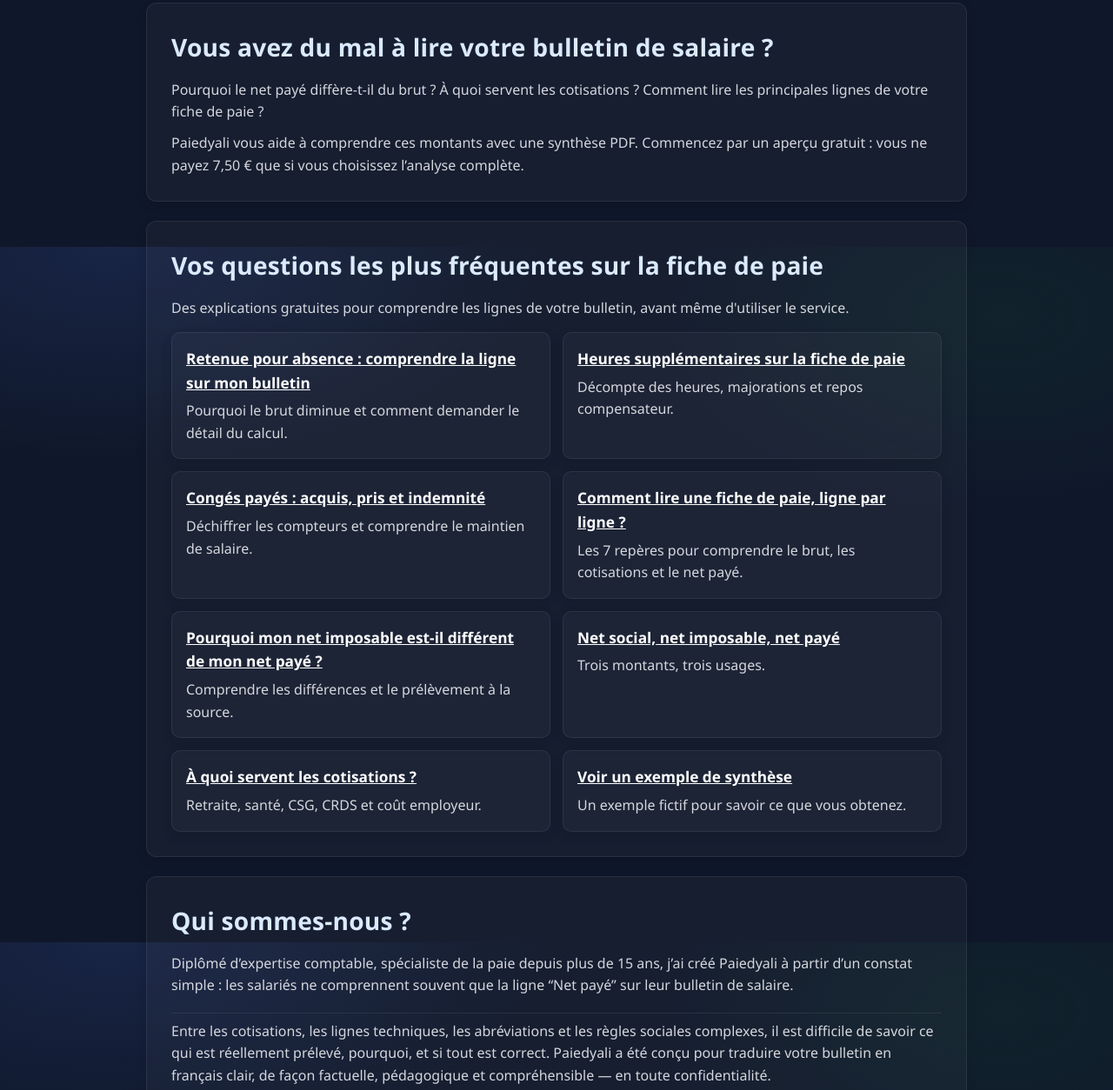
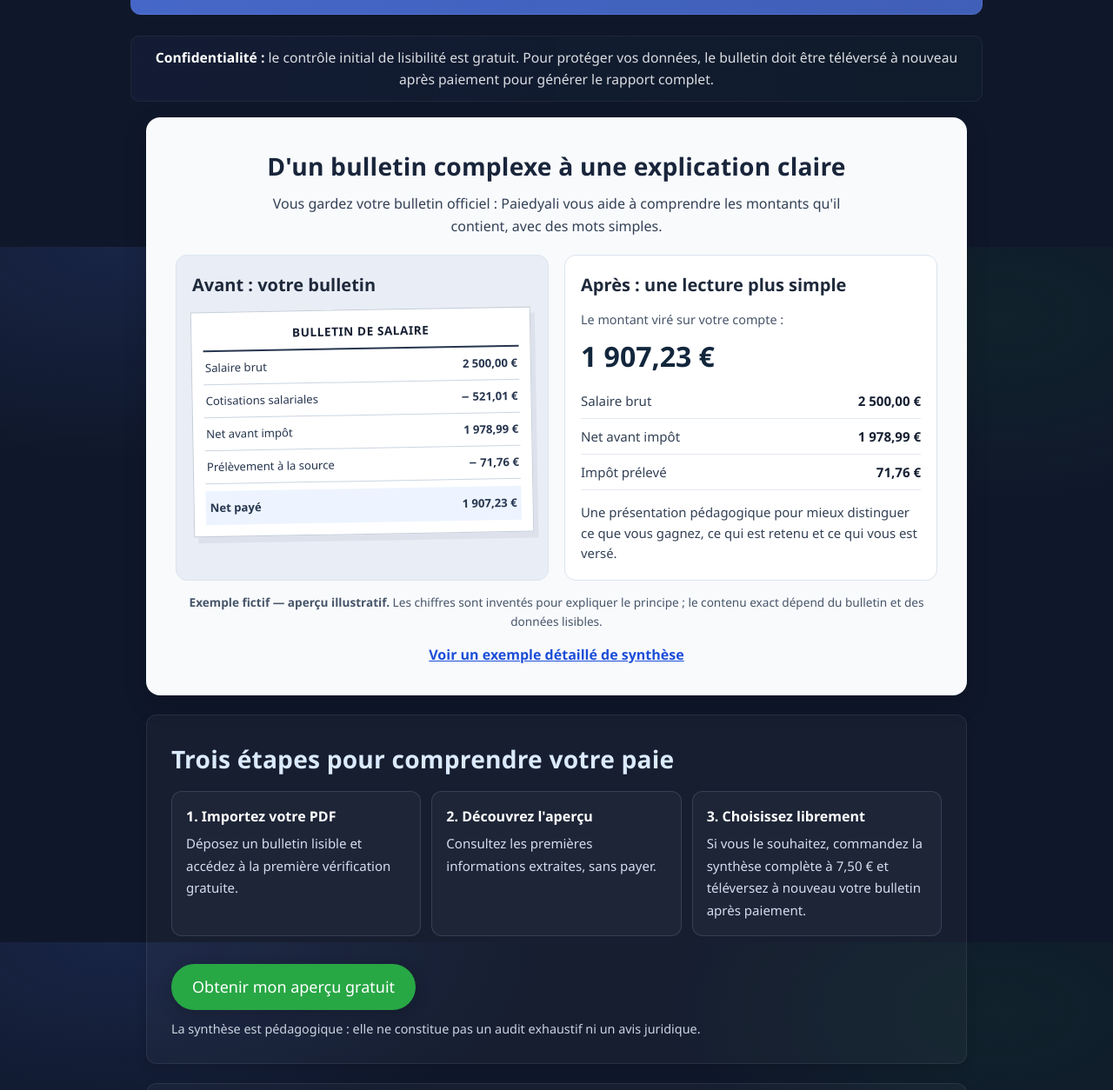
Before and after one commit to paiedyali/paiedyali-landing, a plain HTML site: page index.html in a window 1280 px wide. Shown: the part 516-1770 px from the top of the page at 87% size. Drawn offline with Linux system fonts and the light colour scheme.

Commit message:
Clarifier l'accueil et montrer une comparaison pédagogique avant après

```diff
--- a/index.html
+++ b/index.html
@@ -325,6 +325,31 @@
       font-size: .9rem;
       color:#dbeafe;
     }
+
+    /* Avant / après : démonstration accessible sans dépendance à une image externe */
+    .demo-card{background:#f8fafc;color:#172033;border-radius:16px;padding:clamp(18px,3.5vw,34px);margin:8px 0 20px;box-shadow:0 10px 28px rgba(0,0,0,.15)}
+    .demo-card h2{color:#19253b;margin-bottom:8px;text-align:center}
+    .demo-card .demo-intro{color:#334155;text-align:center;margin:0 auto 20px;max-width:660px}
+    .comparison{display:grid;grid-template-columns:1fr 1fr;gap:18px;align-items:stretch}
+    .comparison-panel{border:1px solid #dce4ed;border-radius:13px;padding:18px;min-width:0;background:#fff}
+    .comparison-panel.before{background:#e9edf5}
+    .comparison-panel h3{font-size:1.25rem;color:#1e293b;margin:0 0 12px}
+    .fake-slip{background:#fff;border:1px solid #c5ced9;transform:rotate(-1deg);padding:13px;box-shadow:5px 7px 0 rgba(60,77,110,.07)}
+    .fake-slip .fake-heading{text-align:center;font-size:.85rem;font-weight:800;letter-spacing:.04em;border-bottom:2px solid #27364f;padding-bottom:8px}
+    .fake-slip .fake-line{display:flex;justify-content:space-between;gap:6px;border-bottom:1px solid #cbd5e1;font-size:.82rem;padding:8px 2px;color:#27364f}
+    .fake-slip .fake-line strong{white-space:nowrap}
+    .fake-slip .fake-line.final{font-weight:800;border-bottom:0;background:#edf4ff;margin-top:8px;padding:9px 5px}
+    .key-money{font-size:clamp(1.5rem,3vw,2rem);font-weight:800;color:#12263c;margin-bottom:10px}
+    .summary-lines{display:grid;gap:8px;margin:14px 0}
+    .summary-lines>div{display:flex;justify-content:space-between;gap:10px;border-bottom:1px solid #e2e8f0;padding-bottom:8px;color:#334155;font-size:.94rem}
+    .summary-lines strong{color:#172033;white-space:nowrap}
+    .demo-footnote{color:#475569;font-size:.85rem;margin:14px 0 0;text-align:center}
+    .steps-brief{display:grid;grid-template-columns:repeat(3,minmax(0,1fr));gap:12px;margin:14px 0}
+    .steps-brief div{border:1px solid rgba(255,255,255,.12);padding:16px;border-radius:12px;background:rgba(255,255,255,.035)}
+    .steps-brief strong{display:block;color:white;margin-bottom:5px}
+    .steps-brief span{color:#d3deee;font-size:.94rem}
+    .top-reassurance{margin-top:12px;font-size:.93rem;color:#ecfdf5}
+    @media(max-width:660px){.comparison{grid-template-columns:1fr}.steps-brief{grid-template-columns:1fr}.demo-card{padding:18px}.comparison-panel{padding:15px}}
   </style>
 
   <!-- Google tag (gtag.js) loaded async, but config deferred to idle/load to avoid blocking -->
@@ -358,8 +383,8 @@
 
 <body>
   <header class="fade-in" role="banner">
-    <h1>Un doute sur votre fiche de paie ?</h1>
-    <p>Comprenez votre salaire brut, votre net payé et vos cotisations grâce à une analyse automatique de votre bulletin.</p>
+    <h1>Vous recevez votre fiche de paie chaque mois.<br>Comprenez enfin ce qu'elle contient.</h1>
+    <p>Brut, cotisations, net imposable, net payé : découvrez le sens des montants de votre bulletin avec un premier aperçu gratuit.</p>
 
     <a href="https://paiedyali.onrender.com?mode=partial"
        class="cta-btn"
@@ -367,7 +392,7 @@
        aria-label="Commencer gratuitement la vérification de mon bulletin"
        target="_blank"
        rel="noopener noreferrer">
-      Commencer gratuitement
+      Comprendre gratuitement ma fiche de paie
     </a>
 
     <script>
@@ -390,7 +415,7 @@
       })();
     </script>
 
-    <p class="data-trust" style="margin-top:12px;opacity:.9">Aperçu gratuit avant paiement • Rapport complet : 7,50 € • Sans abonnement</p>
+    <p class="top-reassurance">✓ Premier aperçu gratuit &nbsp; · &nbsp; ✓ Rapport complet facultatif : 7,50 € &nbsp; · &nbsp; ✓ Sans abonnement</p>
   </header>
 
   <div class="privacy-banner" role="note" aria-live="polite">
@@ -398,6 +423,46 @@
   </div>
 
   <main class="container" role="main">
+    <section class="demo-card fade-in" aria-labelledby="avant-apres-title">
+      <h2 id="avant-apres-title">D'un bulletin complexe à une explication claire</h2>
+      <p class="demo-intro">Vous gardez votre bulletin officiel : Paiedyali vous aide à comprendre les montants qu'il contient, avec des mots simples.</p>
+      <div class="comparison">
+        <div class="comparison-panel before">
+          <h3>Avant : votre bulletin</h3>
+          <div class="fake-slip" role="img" aria-label="Illustration fictive d'un bulletin de salaire présentant des montants et cotisations">
+            <div class="fake-heading">BULLETIN DE SALAIRE</div>
+            <div class="fake-line"><span>Salaire brut</span><strong>2 500,00 €</strong></div>
+            <div class="fake-line"><span>Cotisations salariales</span><strong>− 521,01 €</strong></div>
+            <div class="fake-line"><span>Net avant impôt</span><strong>1 978,99 €</strong></div>
+            <div class="fake-line"><span>Prélèvement à la source</span><strong>− 71,76 €</strong></div>
+            <div class="fake-line final"><span>Net payé</span><strong>1 907,23 €</strong></div>
+          </div>
+        </div>
+        <div class="comparison-panel">
+          <h3>Après : une lecture plus simple</h3>
+          <p style="color:#475569;font-size:.9rem;margin-bottom:4px">Le montant viré sur votre compte :</p>
+          <p class="key-money">1 907,23 €</p>
+          <div class="summary-lines">
+            <div><span>Salaire brut</span><strong>2 500,00 €</strong></div>
+            <div><span>Net avant impôt</span><strong>1 978,99 €</strong></div>
+            <div><span>Impôt prélevé</span><strong>71,76 €</strong></div>
+          </div>
+          <p style="color:#334155;font-size:.93rem">Une présentation pédagogique pour mieux distinguer ce que vous gagnez, ce qui est retenu et ce qui vous est versé.</p>
+        </div>
+      </div>
+      <p class="demo-footnote"><strong>Exemple fictif — aperçu illustratif.</strong> Les chiffres sont inventés pour expliquer le principe ; le contenu exact dépend du bulletin et des données lisibles.</p>
+      <p style="text-align:center;margin-top:15px"><a href="/exemple-rapport.html" style="color:#1d4ed8;font-weight:700">Voir un exemple détaillé de synthèse</a></p>
+    </section>
+    <section class="section fade-in" aria-labelledby="etapes-simples-title">
+      <h2 id="etapes-simples-title">Trois étapes pour comprendre votre paie</h2>
+      <div class="steps-brief">
+        <div><strong>1. Importez votre PDF</strong><span>Déposez un bulletin lisible et accédez à la première vérification gratuite.</span></div>
+        <div><strong>2. Découvrez l'aperçu</strong><span>Consultez les premières informations extraites, sans payer.</span></div>
+        <div><strong>3. Choisissez librement</strong><span>Si vous le souhaitez, commandez la synthèse complète à 7,50 € et téléversez à nouveau votre bulletin après paiement.</span></div>
+      </div>
+      <a class="cta-btn" id="cta-steps" href="https://paiedyali.onrender.com?mode=partial" target="_blank" rel="noopener noreferrer">Obtenir mon aperçu gratuit</a>
+      <p style="margin-top:10px;color:#cbd5e1;font-size:.9rem">La synthèse est pédagogique : elle ne constitue pas un audit exhaustif ni un avis juridique.</p>
+    </section>
     <section class="section fade-in" aria-labelledby="questions-title">
       <h2 id="questions-title">Vous avez du mal à lire votre bulletin de salaire ?</h2>
       <p>Pourquoi le net payé diffère-t-il du brut ? À quoi servent les cotisations ? Comment lire les principales lignes de votre fiche de paie ?</p>
```
